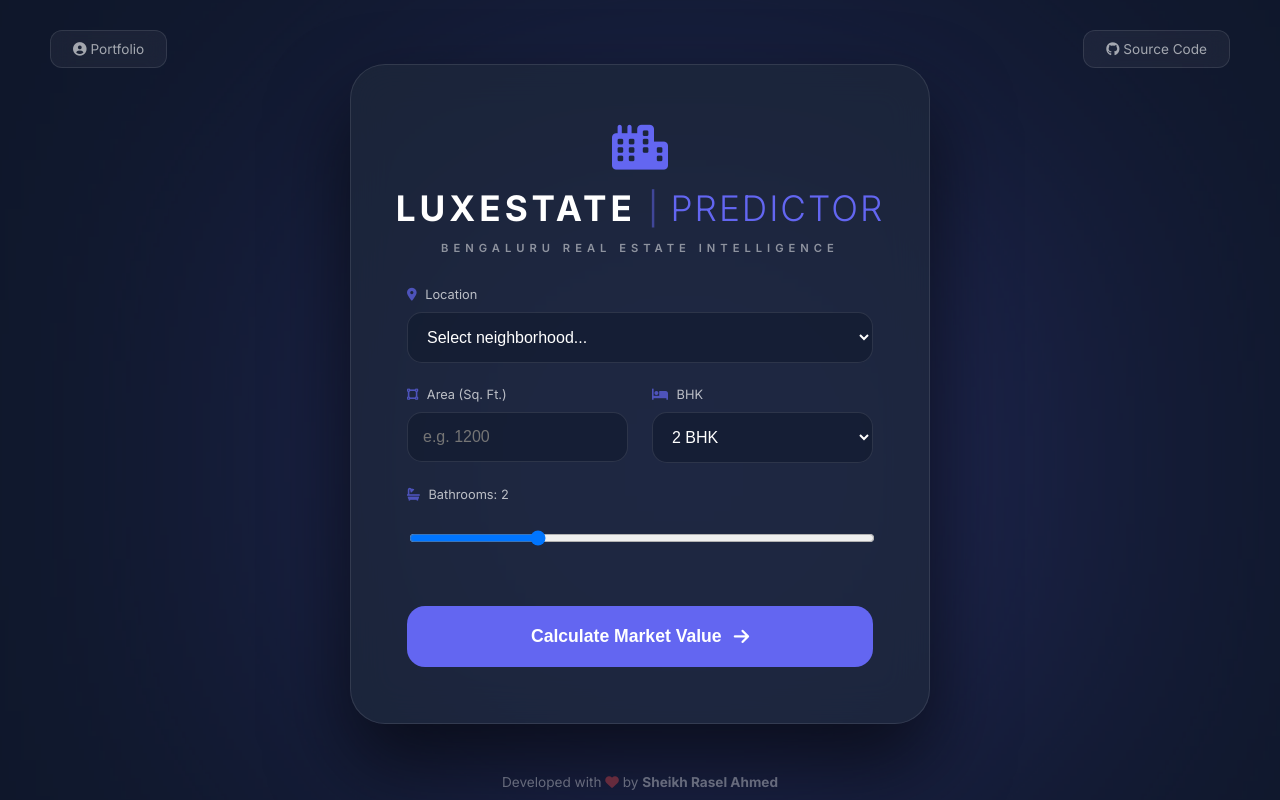
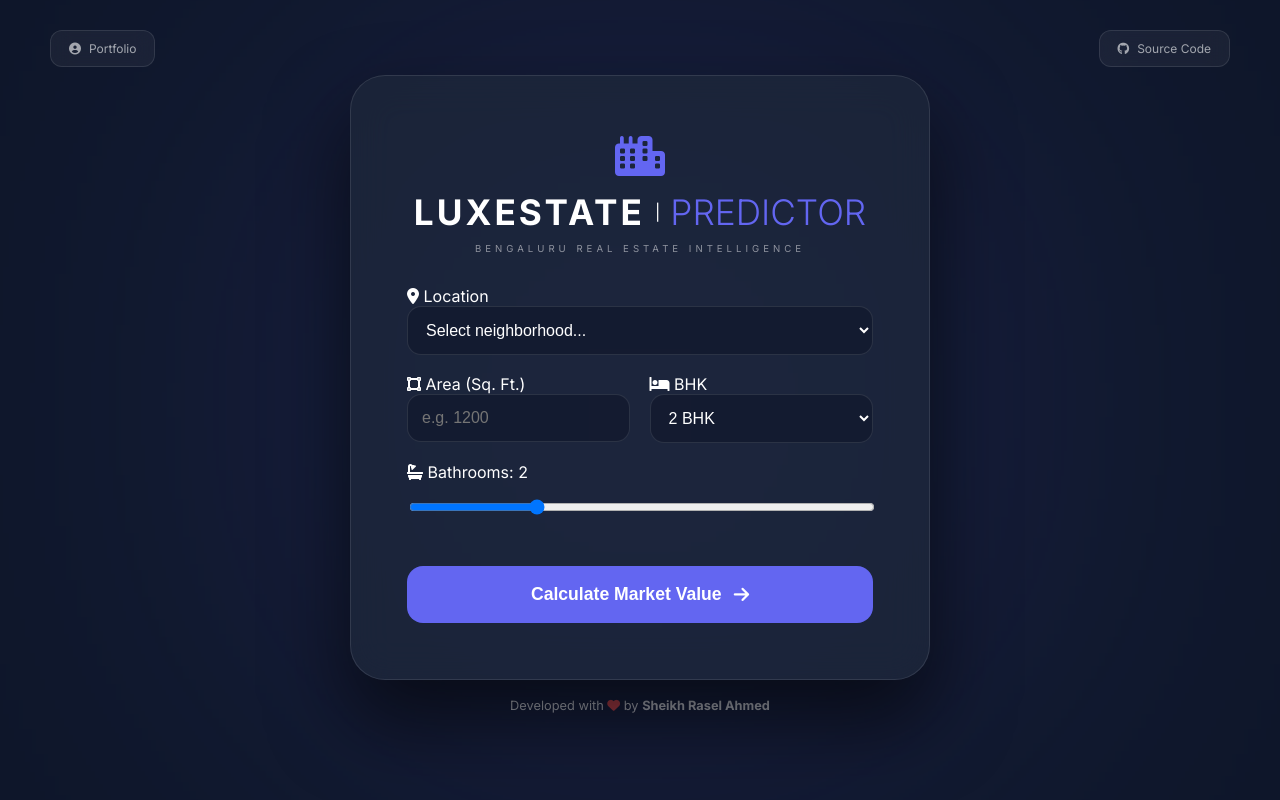
Before and after one commit to Rasel1435/House-Price-Prediction-of-Real-Estate-Company, a FastAPI app: page / in a window 1280 px wide. Run offline with FastAPI, Linux system fonts and the light colour scheme; parts of the project's set-up code (start-up, migrations or seed data) failed here and were passed over.

Commit message:
style: implement responsive glassmorphism with premium animations

```diff
--- a/static/css/style.css
+++ b/static/css/style.css
@@ -1,228 +1,14 @@
-:root {
-    --primary: #6366f1;
-    --bg: #0f172a;
-    --card: rgba(30, 41, 59, 0.7);
-}
-
-body {
-    font-family: 'Inter', sans-serif;
-    background-color: var(--bg);
-    color: white;
-    height: 100vh;
-    display: flex;
-    align-items: center;
-    justify-content: center;
-    margin: 0;
-    overflow: hidden;
-}
-
-.background-blur {
-    position: absolute;
-    width: 300px;
-    height: 300px;
-    background: var(--primary);
-    filter: blur(150px);
-    z-index: -1;
-    top: 20%;
-    left: 30%;
-}
-
-.glass-card {
-    background: var(--card);
-    backdrop-filter: blur(12px);
-    border: 1px solid rgba(255, 255, 255, 0.1);
-    padding: 2.5rem;
-    border-radius: 24px;
-    width: 400px;
-    box-shadow: 0 25px 50px -12px rgba(0, 0, 0, 0.5);
-}
-
-header h1 { margin: 0; font-weight: 600; font-size: 1.5rem; }
-header h1 span { color: var(--primary); }
-header p { opacity: 0.6; font-size: 0.9rem; margin-top: 5px; }
-
-.form-grid { margin-top: 2rem; display: grid; grid-template-columns: 1fr 1fr; gap: 1.2rem; }
-.full-width { grid-column: span 2; }
-
-.input-group label { display: block; font-size: 0.8rem; margin-bottom: 8px; opacity: 0.8; }
-input, select {
-    width: 100%;
-    background: rgba(15, 23, 42, 0.5);
-    border: 1px solid rgba(255, 255, 255, 0.1);
-    padding: 12px;
-    border-radius: 12px;
-    color: white;
-    box-sizing: border-box;
-}
-
-.predict-btn {
-    width: 100%;
-    margin-top: 2rem;
-    padding: 14px;
-    background: var(--primary);
-    border: none;
-    border-radius: 12px;
-    color: white;
-    font-weight: 600;
-    cursor: pointer;
-    transition: transform 0.2s;
-}
-
-.predict-btn:hover { transform: translateY(-2px); filter: brightness(1.1); }
-
-#result-container {
-    margin-top: 2rem;
-    text-align: center;
-    border-top: 1px solid rgba(255, 255, 255, 0.1);
-    padding-top: 1.5rem;
-}
-
-.hidden { display: none; }
-
-/* Refined Header */
-.hero-section {
-    text-align: center;
-    margin-bottom: 1.5rem;
-}
-
-.logo-icon {
-    font-size: 2rem;
-    color: var(--primary);
-    margin-bottom: 10px;
-}
-
-.hero-section h1 {
-    font-size: 1.8rem;
-    font-weight: 700;
-    letter-spacing: -0.5px;
-    margin: 0;
-}
-
-.subtitle {
-    letter-spacing: 2px;
-    font-size: 0.7rem !important;
-    font-weight: 600;
-    margin-top: 8px;
-}
-
-/* Icons in Labels */
-.input-group label i {
-    margin-right: 5px;
-    color: var(--primary);
-}
-
-/* Modern Footer */
-.dev-footer {
-    position: fixed;
-    bottom: 20px;
-    text-align: center;
-    width: 100%;
-    z-index: 10;
-}
-
-.dev-footer p {
-    font-size: 0.85rem;
-    opacity: 0.8;
-    margin-bottom: 10px;
-}
-
-.footer-links a {
-    color: white;
-    text-decoration: none;
-    font-size: 0.8rem;
-    margin: 0 15px;
-    opacity: 0.6;
-    transition: 0.3s;
-    background: rgba(255, 255, 255, 0.05);
-    padding: 8px 15px;
-    border-radius: 20px;
-    border: 1px solid rgba(255, 255, 255, 0.1);
-}
-
-.footer-links a:hover {
-    opacity: 1;
-    background: var(--primary);
-    border-color: var(--primary);
-}
-
-.footer-links i {
-    margin-right: 5px;
-}
-
-/* Predict Button Update */
-.predict-btn {
-    display: flex;
-    justify-content: center;
-    align-items: center;
-    gap: 10px;
-}
-
-/* Top Navigation Styling */
-.top-nav {
-    position: fixed;
-    top: 0;
-    left: 0;
-    width: 100%;
-    display: flex;
-    justify-content: space-between; /* Pushes links to left and right */
-    padding: 20px 40px;
-    box-sizing: border-box;
-    z-index: 100;
-}
-
-.nav-link {
-    color: rgba(255, 255, 255, 0.7);
-    text-decoration: none;
-    font-size: 0.9rem;
-    font-weight: 500;
-    transition: 0.3s;
-    background: rgba(255, 255, 255, 0.05);
-    padding: 8px 15px;
-    border-radius: 12px;
-    backdrop-filter: blur(5px);
-    border: 1px solid rgba(255, 255, 255, 0.1);
-}
-
-.nav-link:hover {
-    color: white;
-    background: var(--primary);
-    border-color: var(--primary);
-}
-
-/* Ensure body centers content correctly */
-body {
-    display: flex;
-    flex-direction: column;
-    align-items: center;
-    justify-content: center;
-    min-height: 100vh;
-}
-
-/* Fixed Footer at the bottom */
-.dev-footer {
-    position: fixed;
-    bottom: 10px;
-    width: 100%;
-    text-align: center;
-    pointer-events: none; /* Allows clicks to pass through to links underneath if any */
-}
-
-.dev-footer p {
-    font-size: 0.85rem;
-    opacity: 0.7;
-    margin: 0;
-}
-
 :root {
     --primary: #6366f1;
     --bg: #0f172a;
     --card: rgba(30, 41, 59, 0.7);
     --border: rgba(255, 255, 255, 0.1);
+    --primary-glow: rgba(99, 102, 241, 0.4);
 }
 
 * {
     box-sizing: border-box;
-    transition: all 0.3s ease;
+    transition: all 0.3s cubic-bezier(0.4, 0, 0.2, 1);
 }
 
 body {
@@ -230,97 +16,114 @@ body {
     background-color: var(--bg);
     color: white;
     margin: 0;
-    height: 100vh;
-    width: 100vw;
+    min-height: 100vh;
+    width: 100%;
     display: flex;
     flex-direction: column;
     align-items: center;
-    justify-content: center;
-    overflow: hidden;
+    justify-content: flex-start;
+    overflow-x: hidden;
+    padding: 100px 15px 40px 15px;
 }
 
 .background-blur {
-    position: absolute;
+    position: fixed;
     width: 600px;
     height: 600px;
     background: var(--primary);
     filter: blur(200px);
     z-index: -1;
-    opacity: 0.35;
+    opacity: 0.2;
+    top: 50%;
+    left: 50%;
+    transform: translate(-50%, -50%);
 }
 
-/* Navigation */
+/* --- Navigation & Interactive Links --- */
 .top-nav {
     position: absolute;
-    top: 30px;
+    top: 20px;
     width: 100%;
     display: flex;
-    justify-content: space-between;
-    padding: 0 50px;
+    justify-content: center;
+    gap: 12px;
+    padding: 0 15px;
+    z-index: 100;
 }
 
 .nav-link {
     color: rgba(255, 255, 255, 0.6);
     text-decoration: none;
-    font-size: 0.85rem;
+    font-size: 0.75rem;
     background: rgba(255, 255, 255, 0.05);
-    padding: 10px 22px;
+    padding: 10px 18px;
     border-radius: 12px;
     border: 1px solid var(--border);
     backdrop-filter: blur(10px);
+    white-space: nowrap;
+    display: flex;
+    align-items: center;
+    gap: 8px;
 }
 
 .nav-link:hover {
     color: white;
     background: var(--primary);
-    transform: translateY(-2px);
     border-color: var(--primary);
+    transform: translateY(-3px);
+    box-shadow: 0 10px 20px var(--primary-glow);
 }
 
-/* Bigger Glass Card */
+/* --- Glass Card --- */
 .glass-card {
     background: var(--card);
     backdrop-filter: blur(20px);
+    -webkit-backdrop-filter: blur(20px);
     border: 1px solid var(--border);
-    padding: 3.5rem;
-    border-radius: 35px;
-    width: 580px;
+    padding: 2rem;
+    border-radius: 24px;
+    width: 100%;
+    max-width: 580px;
     box-shadow: 0 40px 80px rgba(0, 0, 0, 0.6);
-    margin-bottom: 12px;
+    z-index: 1;
 }
 
-/* Logo & Header */
+/* --- Hero --- */
 .hero-section { text-align: center; margin-bottom: 2rem; }
-.brand-logo { font-size: 2.8rem; color: var(--primary); margin-bottom: 12px; }
-.logo-wrapper { display: flex; align-items: center; justify-content: center; gap: 12px; }
-.logo-main { font-size: 2.2rem; font-weight: 800; letter-spacing: 4px; }
-.logo-divider { font-size: 2rem; color: var(--primary); opacity: 0.5; }
-.logo-sub { font-size: 2.2rem; font-weight: 300; letter-spacing: 2px; color: var(--primary); }
-.subtitle { letter-spacing: 5px; font-size: 0.65rem; opacity: 0.5; text-transform: uppercase; margin-top: 12px; }
+.brand-logo { font-size: 2.5rem; color: var(--primary); margin-bottom: 10px; }
+.logo-wrapper { display: flex; align-items: center; justify-content: center; gap: 10px; }
+.logo-main { font-size: 1.6rem; font-weight: 800; letter-spacing: 3px; }
+.logo-sub { font-size: 1.6rem; font-weight: 300; color: var(--primary); }
+.subtitle { letter-spacing: 4px; font-size: 0.6rem; opacity: 0.5; text-transform: uppercase; margin-top: 10px; }
 
-/* Form Elements */
-.form-grid { display: grid; grid-template-columns: 1fr 1fr; gap: 1.5rem; }
-.full-width { grid-column: span 2; }
-.input-group label { display: block; font-size: 0.8rem; margin-bottom: 10px; opacity: 0.7; }
+/* --- Inputs --- */
+.form-grid { display: grid; grid-template-columns: 1fr; gap: 1.2rem; }
+
 input, select {
     width: 100%;
-    background: rgba(15, 23, 42, 0.5);
+    background: rgba(15, 23, 42, 0.6);
     border: 1px solid var(--border);
-    padding: 15px;
-    border-radius: 15px;
+    padding: 14px;
+    border-radius: 14px;
     color: white;
     font-size: 1rem;
     outline: none;
 }
-input:focus, select:focus { border-color: var(--primary); }
 
+input:focus, select:focus {
+    border-color: var(--primary);
+    box-shadow: 0 0 0 4px rgba(99, 102, 241, 0.15);
+    background: rgba(15, 23, 42, 0.85);
+}
+
+/* --- Predict Button Animation --- */
 .predict-btn {
     width: 100%;
-    margin-top: 2.5rem;
-    padding: 20px;
+    margin-top: 2rem;
+    padding: 18px;
     background: var(--primary);
     border: none;
-    border-radius: 18px;
+    border-radius: 16px;
     color: white;
     font-weight: 700;
     font-size: 1.1rem;
@@ -330,33 +133,34 @@ input:focus, select:focus { border-color: var(--primary); }
     align-items: center;
     gap: 12px;
 }
-.predict-btn:hover { filter: brightness(1.2); transform: scale(1.02); }
 
-/* Result Section */
+.predict-btn:hover {
+    filter: brightness(1.1);
+    transform: translateY(-2px) scale(1.01);
+    box-shadow: 0 15px 30px var(--primary-glow);
+}
+
+.predict-btn:active { transform: scale(0.98); }
+
+/* --- Results --- */
 #result-container {
-    margin-top: 1.5rem;
+    margin-top: 2rem;
     text-align: center;
     border-top: 1px solid var(--border);
-    padding-top: 1.2rem;
+    padding-top: 1.5rem;
 }
-#result-container p { margin: 0; font-size: 0.85rem; opacity: 0.6; text-transform: uppercase; letter-spacing: 1px; }
-#result-container h2 { margin: 8px 0; font-size: 2.5rem; font-weight: 800; display: inline-block; }
+#result-container h2 { font-size: 2rem; font-weight: 800; margin: 10px 0; }
 
-#copyIcon {
-    font-size: 1.2rem;
-    cursor: pointer;
-    margin-left: 15px;
-    opacity: 0.4;
-    vertical-align: middle;
+/* --- Desktop Logic (768px+) --- */
+@media (min-width: 768px) {
+    body { justify-content: center; padding: 0; }
+    .top-nav { justify-content: space-between; padding: 0 50px; top: 30px; }
+    .glass-card { padding: 3.5rem; border-radius: 35px; }
+    .form-grid { grid-template-columns: 1fr 1fr; }
+    .full-width { grid-column: span 2; }
+    .logo-main, .logo-sub { font-size: 2.2rem; }
+    #result-container h2 { font-size: 2.5rem; }
 }
-#copyIcon:hover { opacity: 1; color: var(--primary); }
 
-/* Footer Attached */
-.dev-footer {
-    text-align: center;
-    opacity: 0.5;
-    font-size: 0.8rem;
-}
-.dev-footer strong { color: white; opacity: 1; }
-
+.dev-footer { margin-top: 5px; text-align: center; opacity: 0.6; font-size: 0.8rem; }
 .hidden { display: none; }
```
